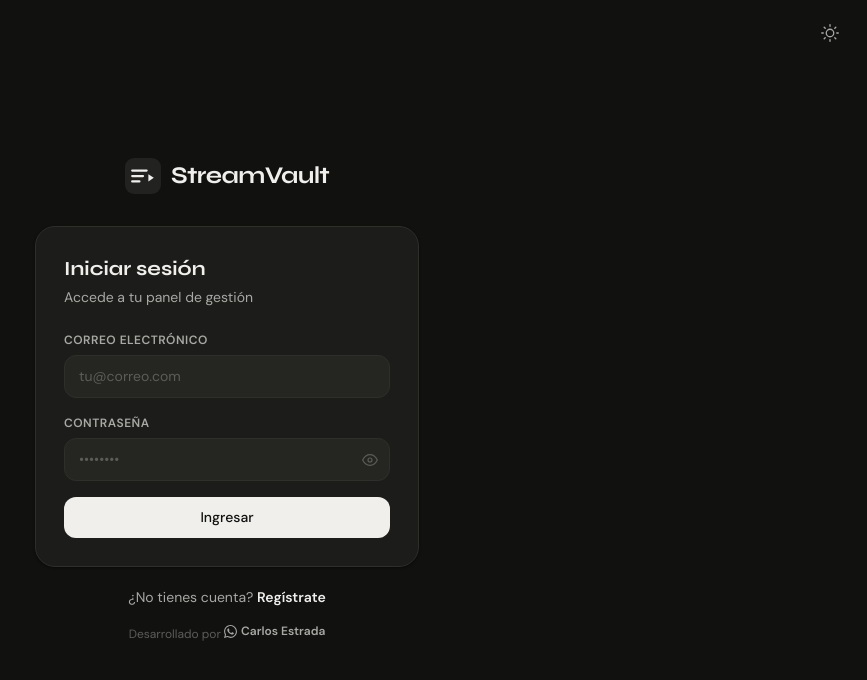
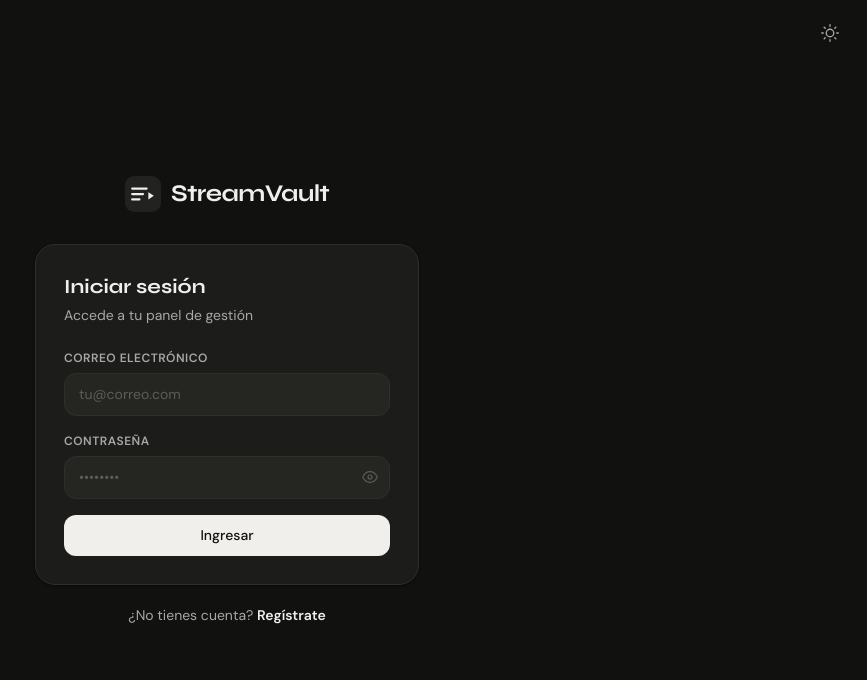
Before and after one commit to Estrada165/STREAMVAULT, a React (Vite) app: page /login in a window 1280 px wide. Shown: the top 680 px of the page, without its empty margins (413-1280 px from the left). Built offline with nearby package versions, Linux system fonts and the light colour scheme; no server answers.

Commit message:
revertir

```diff
--- a/src/pages/auth/Login.jsx
+++ b/src/pages/auth/Login.jsx
@@ -107,21 +107,6 @@
             Regístrate
           </Link>
         </p>
-
-        <p className="text-center text-xs text-[var(--ink-faint)] mt-4">
-          {'Desarrollado por '}
-          <a
-            href="https://wa.me/51970765248?text=Hola%2C%20vi%20tu%20p%C3%A1gina%20de%20StreamVault%2C%20me%20gustar%C3%ADa%20hacer%20una%20consulta"
-            target="_blank"
-            rel="noopener noreferrer"
-            className="inline-flex items-center gap-1 font-semibold text-[var(--ink-muted)] hover:text-[#25D366] transition-colors"
-          >
-            <svg width="13" height="13" viewBox="0 0 24 24" fill="currentColor" xmlns="http://www.w3.org/2000/svg">
-              <path d="M17.472 14.382c-.297-.149-1.758-.867-2.03-.967-.273-.099-.471-.148-.67.15-.197.297-.767.966-.94 1.164-.173.199-.347.223-.644.075-.297-.15-1.255-.463-2.39-1.475-.883-.788-1.48-1.761-1.653-2.059-.173-.297-.018-.458.13-.606.134-.133.298-.347.446-.52.149-.174.198-.298.298-.497.099-.198.05-.371-.025-.52-.075-.149-.669-1.612-.916-2.207-.242-.579-.487-.5-.669-.51-.173-.008-.371-.01-.57-.01-.198 0-.52.074-.792.372-.272.297-1.04 1.016-1.04 2.479 0 1.462 1.065 2.875 1.213 3.074.149.198 2.096 3.2 5.077 4.487.709.306 1.262.489 1.694.625.712.227 1.36.195 1.871.118.571-.085 1.758-.719 2.006-1.413.248-.694.248-1.289.173-1.413-.074-.124-.272-.198-.57-.347m-5.421 7.403h-.004a9.87 9.87 0 01-5.031-1.378l-.361-.214-3.741.982.998-3.648-.235-.374a9.86 9.86 0 01-1.51-5.26c.001-5.45 4.436-9.884 9.888-9.884 2.64 0 5.122 1.03 6.988 2.898a9.825 9.825 0 012.893 6.994c-.003 5.45-4.437 9.884-9.885 9.884m8.413-18.297A11.815 11.815 0 0012.05 0C5.495 0 .16 5.335.157 11.892c0 2.096.547 4.142 1.588 5.945L.057 24l6.305-1.654a11.882 11.882 0 005.683 1.448h.005c6.554 0 11.89-5.335 11.893-11.893a11.821 11.821 0 00-3.48-8.413z" />
-            </svg>
-            Carlos Estrada
-          </a>
-        </p>
       </div>
     </div>
   )
```
